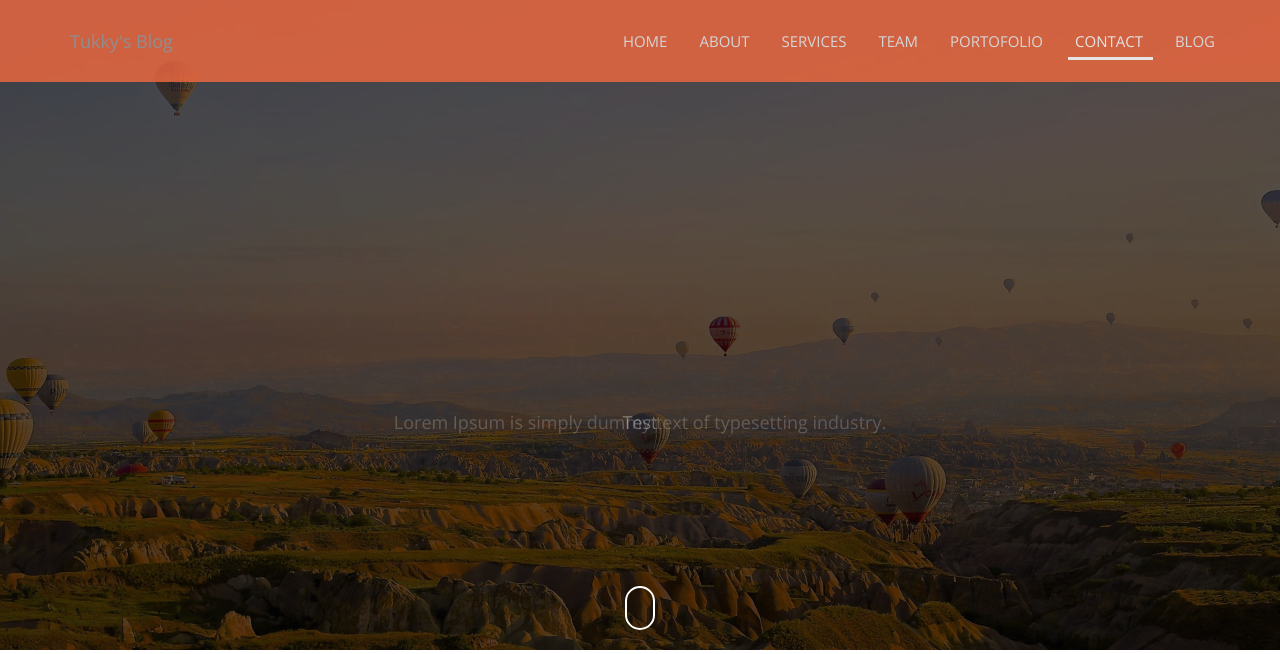
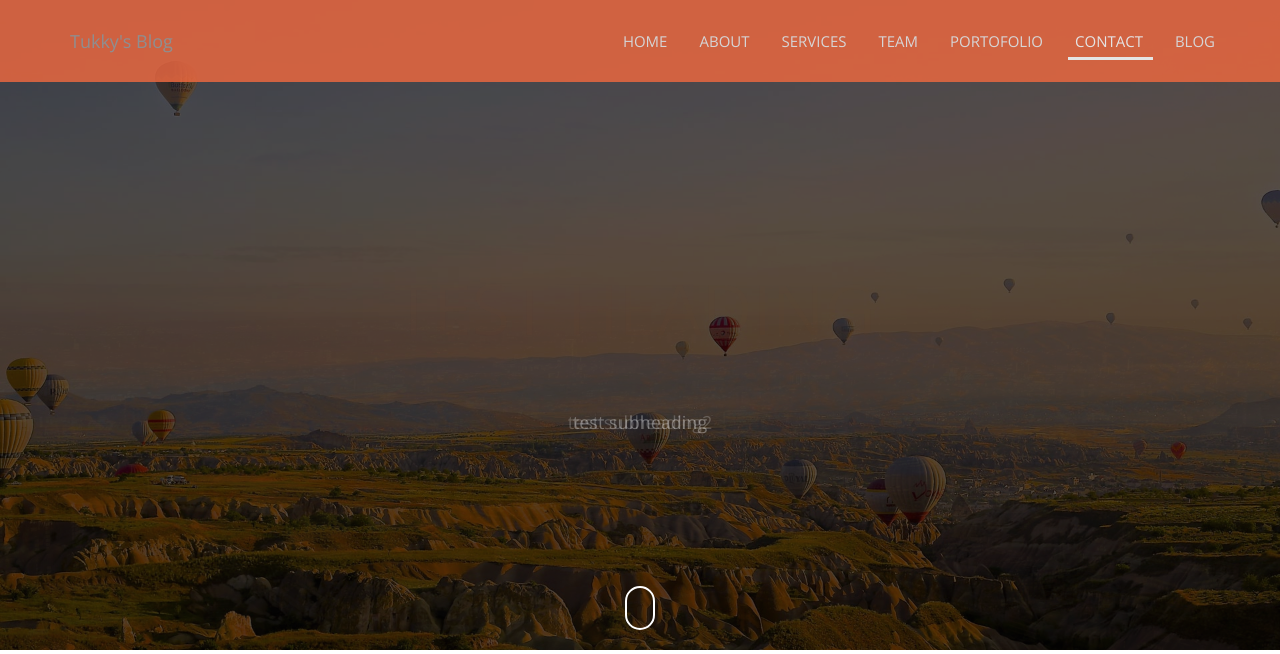
Before and after one commit to TurakiMai/django_blog, a Django app: page /blog/ in a window 1280 px wide. Shown: the top 654 px of the page. Run offline with Django 3.2, Linux system fonts and the light colour scheme; data comes from the database, SQL or seed files in the repository; parts of the project's set-up code (start-up, migrations or seed data) failed here and were passed over; some libraries are stand-ins or nearby versions.

Commit message:
update index

```diff
--- a/django_workspace/blog/models.py
+++ b/django_workspace/blog/models.py
@@ -45,3 +45,5 @@ class IndexTitle(models.Model):
     heading = models.CharField(max_length=100)
 
     subheading = models.CharField(max_length=100)
+
+    image = models.CharField(max_length=10, blank=True)
--- a/django_workspace/blog/views.py
+++ b/django_workspace/blog/views.py
@@ -2,17 +2,18 @@ from django.core.paginator import Paginator
 from django.shortcuts import render
 
 # Create your views here.
-from blog.models import Article
+from blog.models import Article, IndexTitle
 from comment.models import Comment
 
 
 def index(request):
-    """
-    主页
-    :param request:
-    :return:
-    """
-    return render(request=request, template_name='blog/index.html')
+    indexTitles = IndexTitle.objects.all();
+
+    context = {
+        'indexTitles': indexTitles,
+    }
+
+    return render(request=request, context=context, template_name='blog/index.html')
 
 
 def blog_render(request):
--- a/django_workspace/templates/blog/index.html
+++ b/django_workspace/templates/blog/index.html
@@ -37,66 +37,24 @@
 <!-- Header Carousel -->
 <header id="home" class="carousel slide">
     <ul class="cb-slideshow">
-        <li><span>image1</span>
+
+        {% for indexTitle in indexTitles %}
+
+            <li><span>{{ indexTitle.image }}</span>
             <div class="container">
                 <div class="row">
                     <div class="col-lg-12">
-                        <div class="text-center"><h3>SMART BUSINESS SOLUTIONS!</h3></div>
+                        <div class="text-center"><h3>{{ indexTitle.heading }}</h3></div>
                     </div>
                 </div>
-                <h4>Test</h4>
+                <h4>{{ indexTitle.subheading }}</h4>
             </div>
         </li>
-        <li><span>image2</span>
-            <div class="container">
-                <div class="row">
-                    <div class="col-lg-12">
-                        <div class="text-center"><h3>PREMIUM CREATIVE CONTENT!</h3></div>
-                    </div>
-                </div>
-                <h4>Lorem Ipsum is simply dummy text of typesetting industry.</h4>
-            </div>
-        </li>
-        <li><span>image3</span>
-            <div class="container">
-                <div class="row">
-                    <div class="col-lg-12">
-                        <div class="text-center"><h3>UNIQUE DESIGN!</h3></div>
-                    </div>
-                </div>
-                <h4>Lorem Ipsum is simply dummy text of typesetting industry.</h4>
-            </div>
-        </li>
-        <li><span>Image 04</span>
-            <div class="container">
-                <div class="row">
-                    <div class="col-lg-12">
-                        <div class="text-center"><h3>WEB AND GRAPHICS DESIGN</h3></div>
-                    </div>
-                </div>
-                <h4>Lorem Ipsum is simply dummy text of typesetting industry.</h4>
-            </div>
-        </li>
-        <li><span>Image 05</span>
-            <div class="container">
-                <div class="row">
-                    <div class="col-lg-12">
-                        <div class="text-center"><h3>DIGITAL MARKETING SOLUTIONS</h3></div>
-                    </div>
-                </div>
-                <h4>Lorem Ipsum is simply dummy text of typesetting industry.</h4>
-            </div>
-        </li>
-        <li><span>Image 06</span>
-            <div class="container">
-                <div class="row">
-                    <div class="col-lg-12">
-                        <div class="text-center"><h3>SEARCH ENGINE OPTIMIZATION!</h3></div>
-                    </div>
-                </div>
-                <h4>Lorem Ipsum is simply dummy text of typesetting industry.</h4>
-            </div>
-        </li>
+
+        {% endfor %}
+
+
+
     </ul>
     <div class="intro-scroller">
         <a class="inner-link" href="#about">
```
Also changed, not shown: django_workspace/blog/migrations/0005_indextitle_image.py (added), django_workspace/comment/migrations/0002_auto_20190624_2109.py (added), django_workspace/db.sqlite3.
